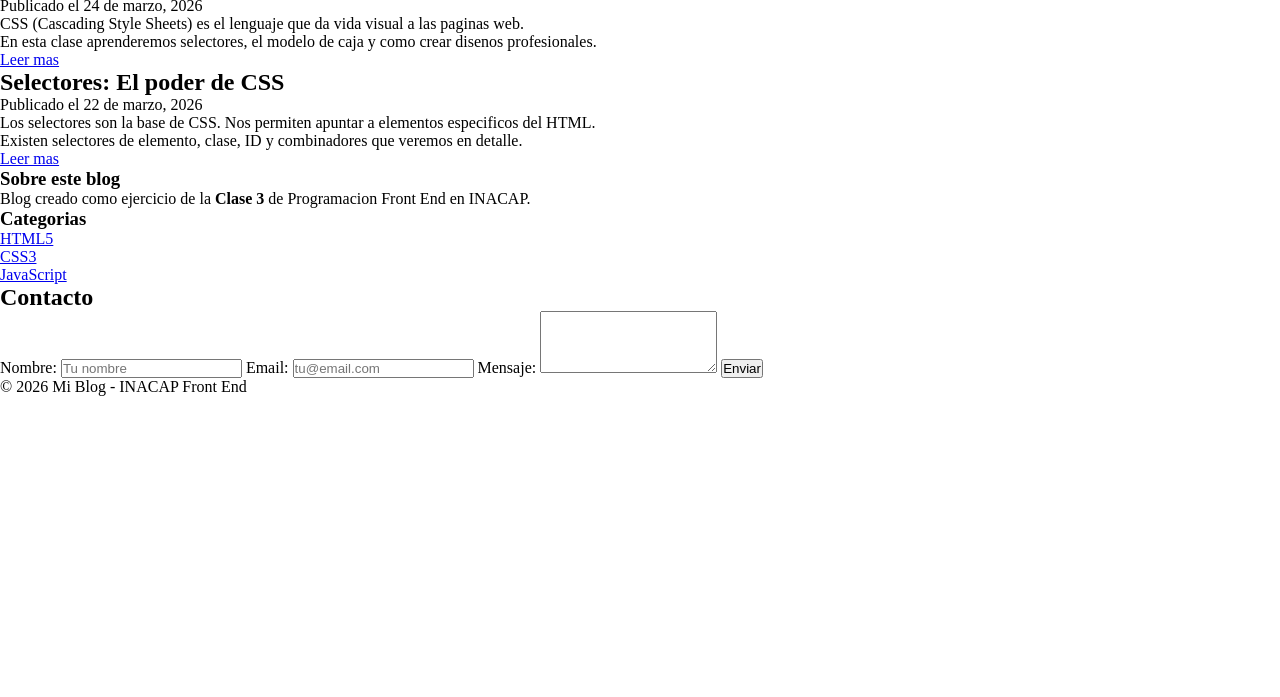
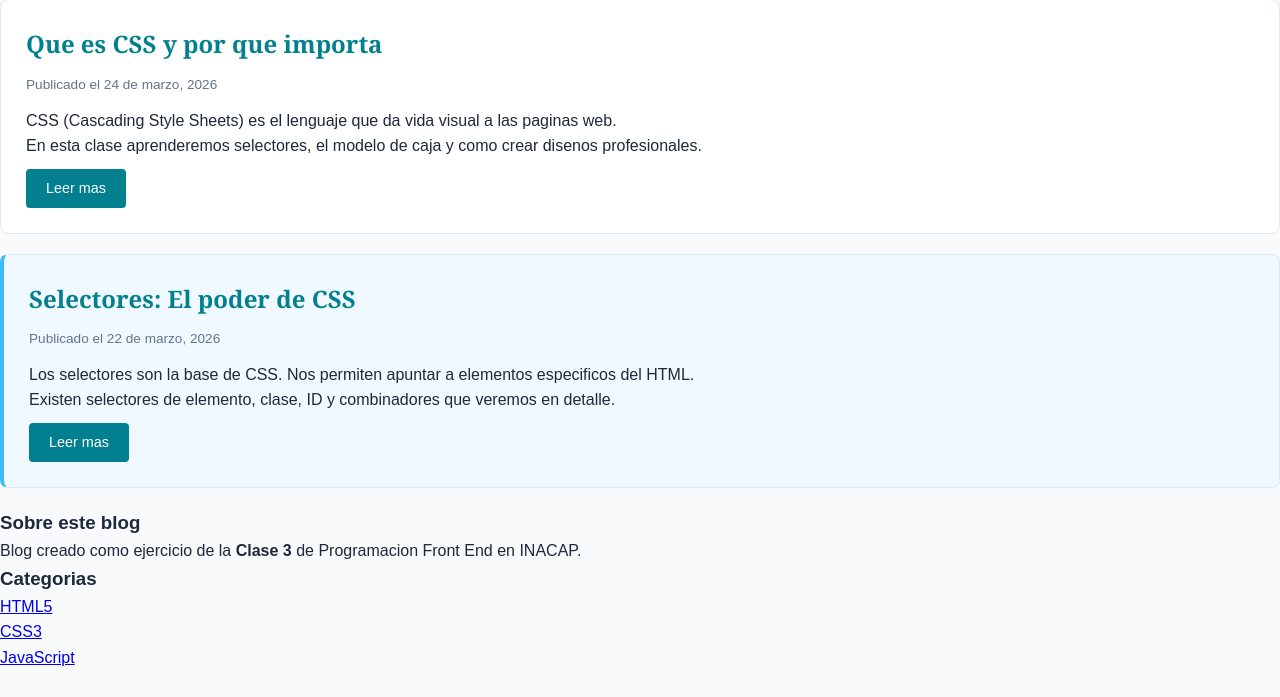
Before and after one commit to antgx1/mi_blog, a plain HTML site: page index.html in a window 1280 px wide. Shown: the part 103-800 px from the top of the page. Drawn offline with Linux system fonts and the light colour scheme.

Commit message:
Avance CSS

```diff
--- a/style.css
+++ b/style.css
@@ -6,3 +6,66 @@
  margin: 0;
  padding: 0;
 }
+
+:root {
+ --color-primary: #028090;
+ --color-primary-dark: #015A66;
+ --color-accent: #38BDF8;
+ --color-bg: #F8FAFC;
+ --color-text: #1E293B;
+ --color-muted: #64748B;
+ --color-white: #FFFFFF;
+ --color-border: #E2E8F0;
+ --font-main: Arial, Helvetica, sans-serif;
+ --font-heading: Georgia, 'Times New Roman', serif;
+}
+
+body {
+ font-family: var(--font-main);
+ font-size: 16px;
+ line-height: 1.6;
+ color: var(--color-text);
+ background-color: var(--color-bg);
+}
+
+h2 {
+ font-family: var(--font-heading);
+ color: var(--color-primary);
+ margin-bottom: 10px;
+}
+
+.post {
+ background-color: var(--color-white);
+ padding: 25px;
+ margin-bottom: 20px;
+ border: 1px solid var(--color-border);
+ border-radius: 8px;
+}
+
+.meta {
+ color: var(--color-muted);
+ font-size: 0.85rem;
+ margin-bottom: 12px;
+}
+
+.btn {
+ display: inline-block;
+ background-color: var(--color-primary);
+ color: var(--color-white);
+ padding: 8px 20px;
+ text-decoration: none;
+ border-radius: 4px;
+ font-size: 0.9rem;
+ margin-top: 10px;
+}
+
+.destacado {
+ border-left: 4px solid var(--color-accent);
+ background-color: #F0F9FF;
+}
+
+#contacto {
+ max-width: 600px;
+ margin: 30px auto;
+ padding: 0 20px;
+}
```
